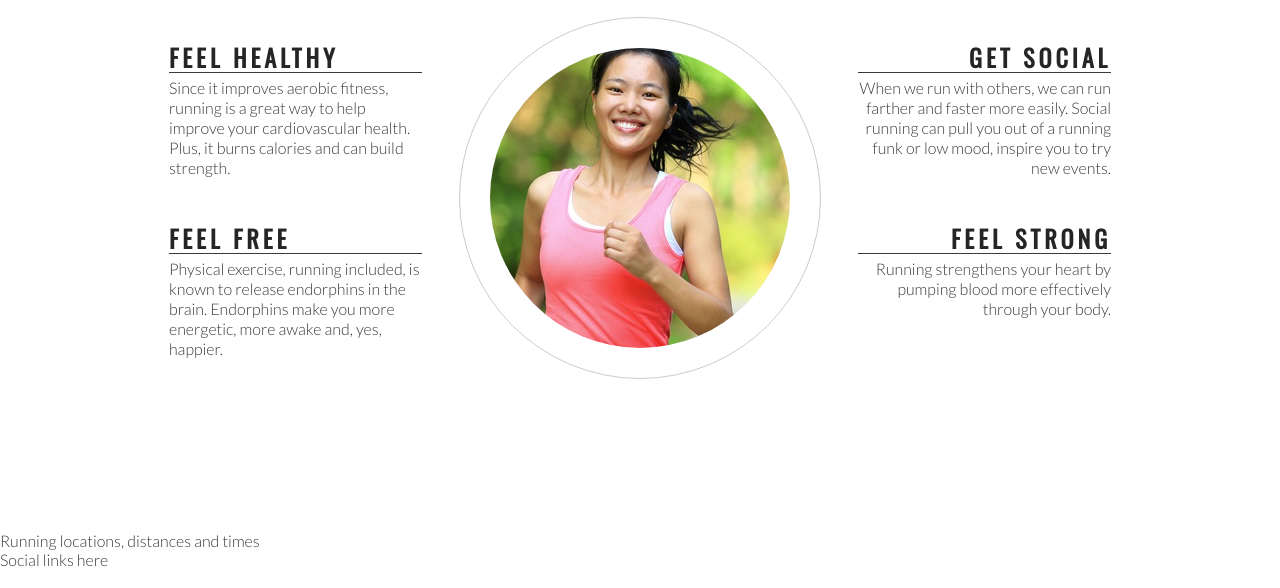
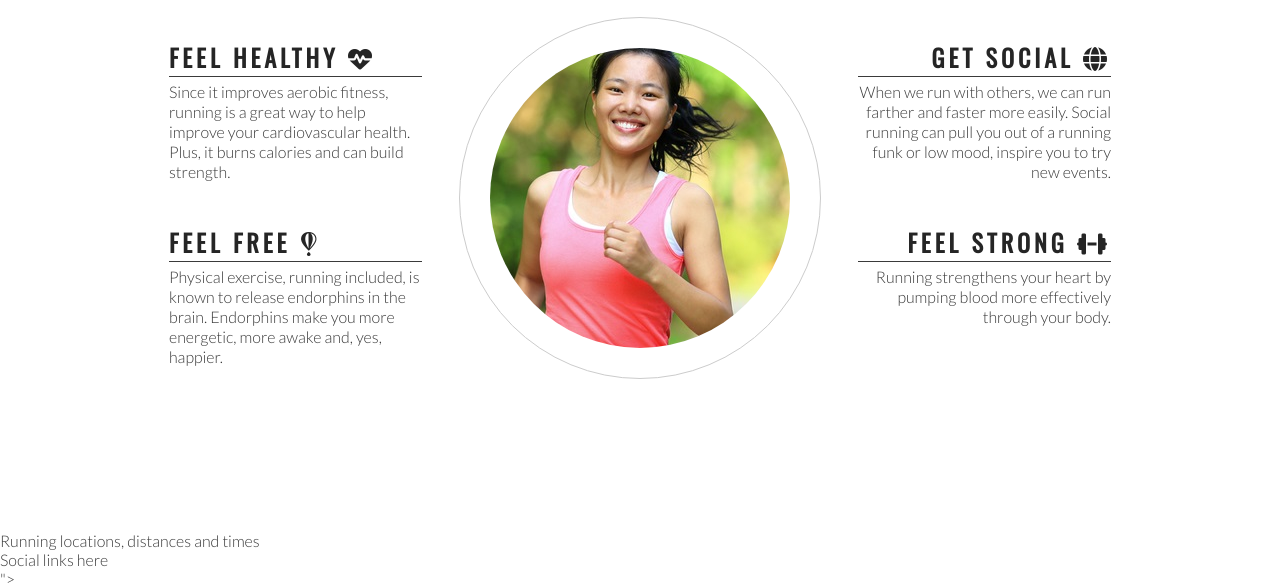
Before and after one commit to fredboys/love-running, a plain HTML site: page index.html in a window 1280 px wide. Shown: the part 764-1352 px from the top of the page. Drawn offline with nearby package versions, Linux system fonts and the light colour scheme.

Commit message:
Add font awesome icons to cliub ethos section

```diff
--- a/index.html
+++ b/index.html
@@ -42,24 +42,24 @@
         <h2 id="welcome">Why Love Running With Us?</h1>
         <div id="left-about">
             <div class="left-about-heading">
-                <h2>Feel Healthy</h2>
+                <h2>Feel Healthy <i class="fas fa-heartbeat"></i></h2>
                 <hr>
                 <p>Since it improves aerobic fitness, running is a great way to help improve your cardiovascular health. Plus, it burns calories and can build strength.</p>
             </div>
             <div class="left-about-heading">
-                <h2>Feel Free</h2>
+                <h2>Feel Free <i class="fab fa-fly"></i></h2>
                 <hr>
                 <p>Physical exercise, running included, is known to release endorphins in the brain. Endorphins make you more energetic, more awake and, yes, happier.</p>
             </div>
         </div>
         <div id="right-about">
             <div class="right-about-heading">
-                <h2>Get Social</h2>
+                <h2>Get Social <i class="fas fa-globe"></i></h2>
                 <hr>
                 <p>When we run with others, we can run farther and faster more easily. Social running can pull you out of a running funk or low mood, inspire you to try new events.</p>
             </div>
             <div class="right-about-heading">
-                <h2>Feel Strong</h2>
+                <h2>Feel Strong <i class="fas fa-dumbbell"></i></h2>
                 <hr>
                 <p>Running strengthens your heart by pumping blood more effectively through your body.</p>
             </div>
@@ -78,6 +78,10 @@
     <footer>
         Social links here
     </footer>
+
+    <!-- font awesome script -->
+<script src="https://kit.fontawesome.com/acf261aa30.js" crossorigin="anonymous"></script>">
+
 </body>
 
 </html>
```
